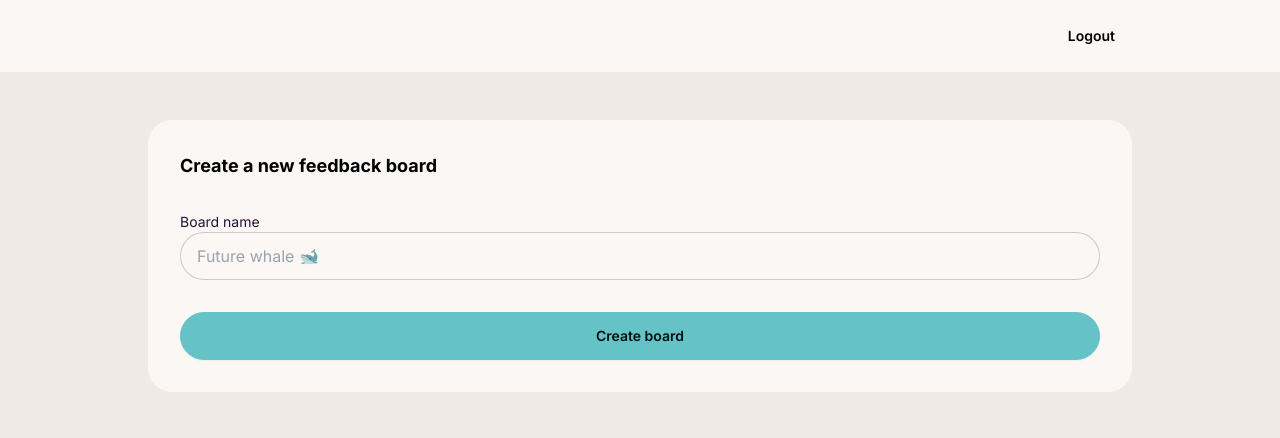
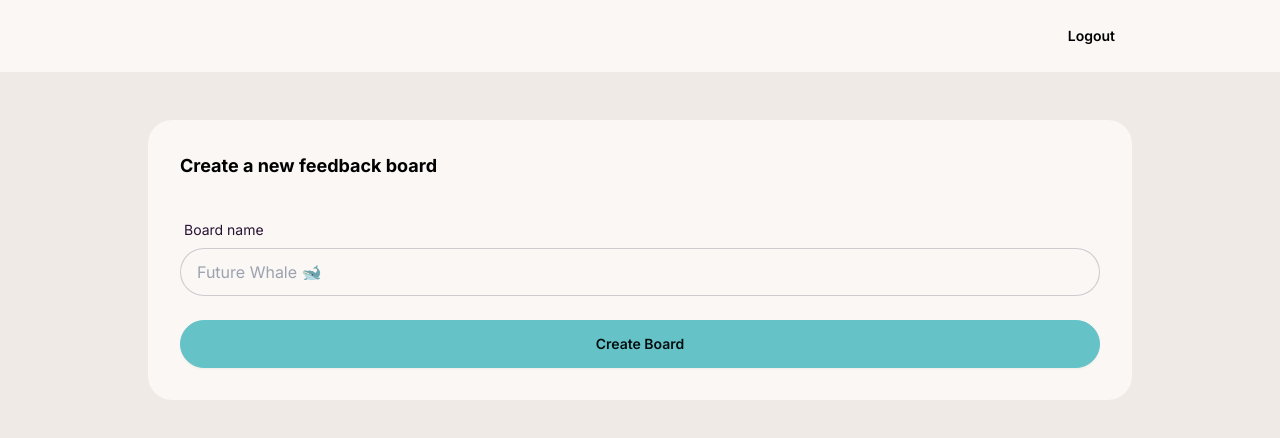
Before and after one commit to Wayne981/pagani, a Next.js app: page /dashboard in a window 1280 px wide. Shown: the top 438 px of the page. Built offline with nearby package versions, Linux system fonts and the light colour scheme; no server answers; sample sign-in values are in the browser's storage.

Commit message:
API call

```diff
--- a/components/FormNewBoard.js
+++ b/components/FormNewBoard.js
@@ -1,22 +1,67 @@
+"use client";
+import { useState } from "react";
+
 const FormNewBoard = () => {
+  const [name, setName] = useState("");
+  const [isLoading, setIsLoading] = useState(false);
+
+  const handleSubmit = async (event) => {
+    event.preventDefault();
+
+    if(isLoading) return;
+
+    setIsLoading(true);
+
+    try {
+      await fetch("/api/board", {
+        method: "POST",
+        body: JSON.stringify({
+          name,
+        }),
+        headers:{
+          "Content-Type": "application/json",
+        },
+      });
+      //2. Redirect to the dedicated board page
+    } catch (error) {
+      // . display the error message
+    } finally {
+      setIsLoading(false); // the loading after all the checks are done in db , is stopped
+    }
+  };
+
+
   return (
-        // 1. TITLE
-        // 2. FORM
-        // 3. BUTTON
-        <form className="bg-base-100 p-8 rounded-3xl space-y-8">
+    <div className="bg-base-100 p-8 rounded-3xl space-y-8">
       <p className="font-bold text-lg">Create a new feedback board</p>
+
+      <form onSubmit={handleSubmit} className="space-y-6">
         <label className="form-control w-full">
-                <div className="label-text">Board name</div>
+          <div className="label">
+            <span className="label-text">Board name</span>
+          </div>
           <input
-                required // text has to be selected
-                // types such as date ,numbers and file can be used
+            required
             type="text"
-                    placeholder="Future whale 🐋"
+            placeholder="Future Whale 🐋"
             className="input input-bordered w-full"
+            value={name}
+            onChange={(event) => setName(event.target.value)}
           />
         </label>
-            <button className="btn btn-primary w-full">Create board</button>
+
+        <div className="mt-6">
+          <button className="btn btn-primary w-full" type="submit" disabled={isLoading}>
+            {isLoading && (
+              <span>
+                <span className="loading loading-spinner loading-md"></span>
+              </span>
+            )}
+            Create Board
+          </button>
+        </div>
       </form>
+    </div>
   );
 };
 
--- a/models/Board.js
+++ b/models/Board.js
@@ -3,7 +3,7 @@ import mongoose from "mongoose";
 const boardSchema = new mongoose.Schema({
     // id for it is given by default only . So , no need to create
     userId: {
-        type: mongoose.Schema.Types.ObjectId,
+        type: mongoose.Schema.Types.ObjectId, // special type from mongoose
         required: true,
         ref: "User",
     },
```
Also changed, not shown: app/api/board/route.js (+6 -2 lines). Lines whose indentation alone changed are shown as unchanged.
